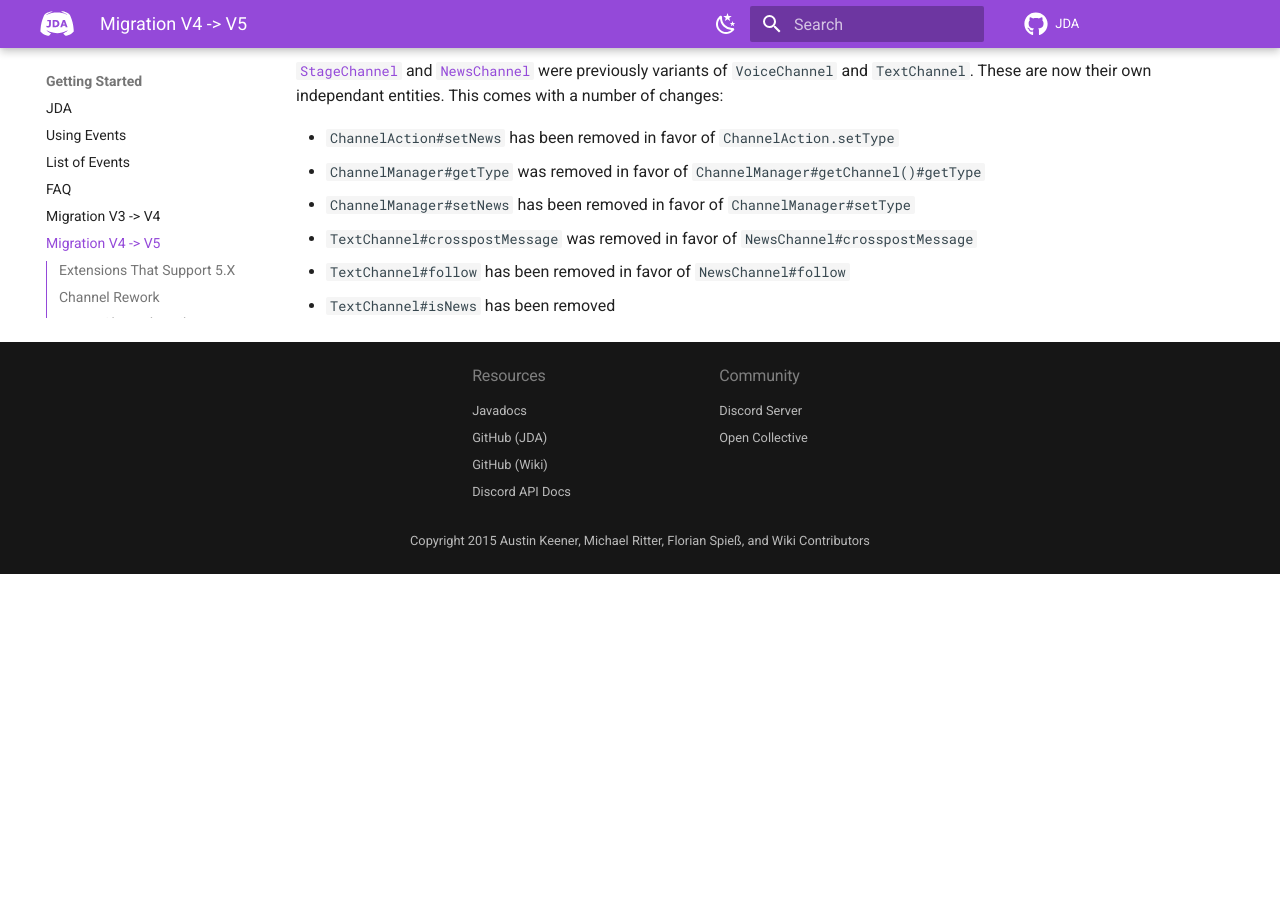
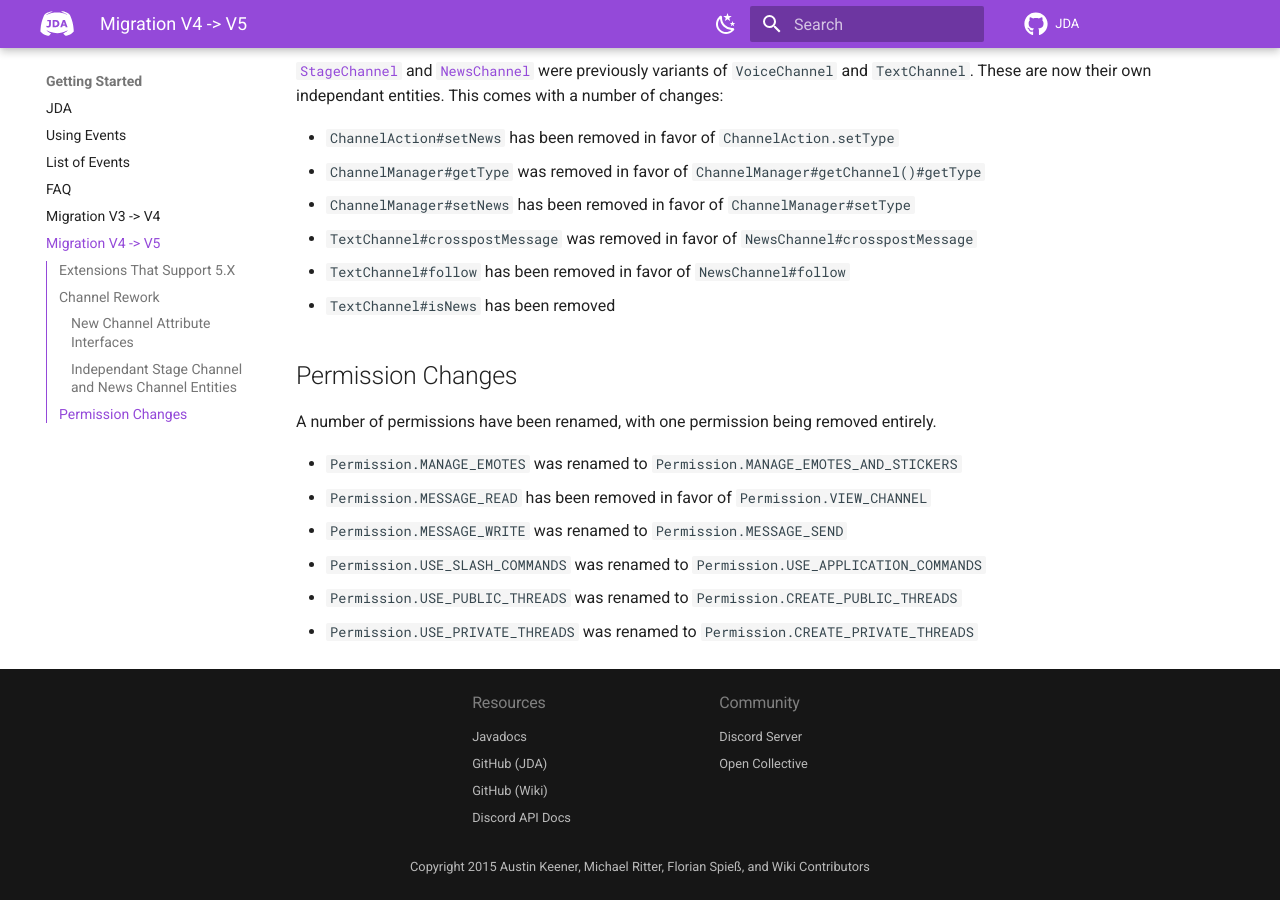
Before and after one commit to discord-jda/JDA-Website, an MkDocs documentation site: the page built from docs/introduction/migration-v4-v5.md, in a window 1280 px wide and 900 px high, scrolled down 879 px. Built offline with MkDocs 1.6.1 and Material for MkDocs 9.7.7, drawn with Linux system fonts in a browser that asks for light colours; comment, search, counter and statistics services are not loaded; before the commit the page ends 1453 px from its top, so only the background shows below that.

Commit message:
Add v5 permission changes migration

```diff
--- a/docs/introduction/migration-v4-v5.md
+++ b/docs/introduction/migration-v4-v5.md
@@ -33,3 +33,14 @@ Specific channel attributes, such as slow mode, permissions, etc have been split
 - `TextChannel#crosspostMessage` was removed in favor of `NewsChannel#crosspostMessage`
 - `TextChannel#follow` has been removed in favor of `NewsChannel#follow`
 - `TextChannel#isNews` has been removed
+
+## Permission Changes
+
+A number of permissions have been renamed, with one permission being removed entirely.
+
+- `Permission.MANAGE_EMOTES` was renamed to `Permission.MANAGE_EMOTES_AND_STICKERS`
+- `Permission.MESSAGE_READ` has been removed in favor of `Permission.VIEW_CHANNEL`
+- `Permission.MESSAGE_WRITE` was renamed to `Permission.MESSAGE_SEND`
+- `Permission.USE_SLASH_COMMANDS` was renamed to `Permission.USE_APPLICATION_COMMANDS`
+- `Permission.USE_PUBLIC_THREADS` was renamed to `Permission.CREATE_PUBLIC_THREADS`
+- `Permission.USE_PRIVATE_THREADS` was renamed to `Permission.CREATE_PRIVATE_THREADS`
```
